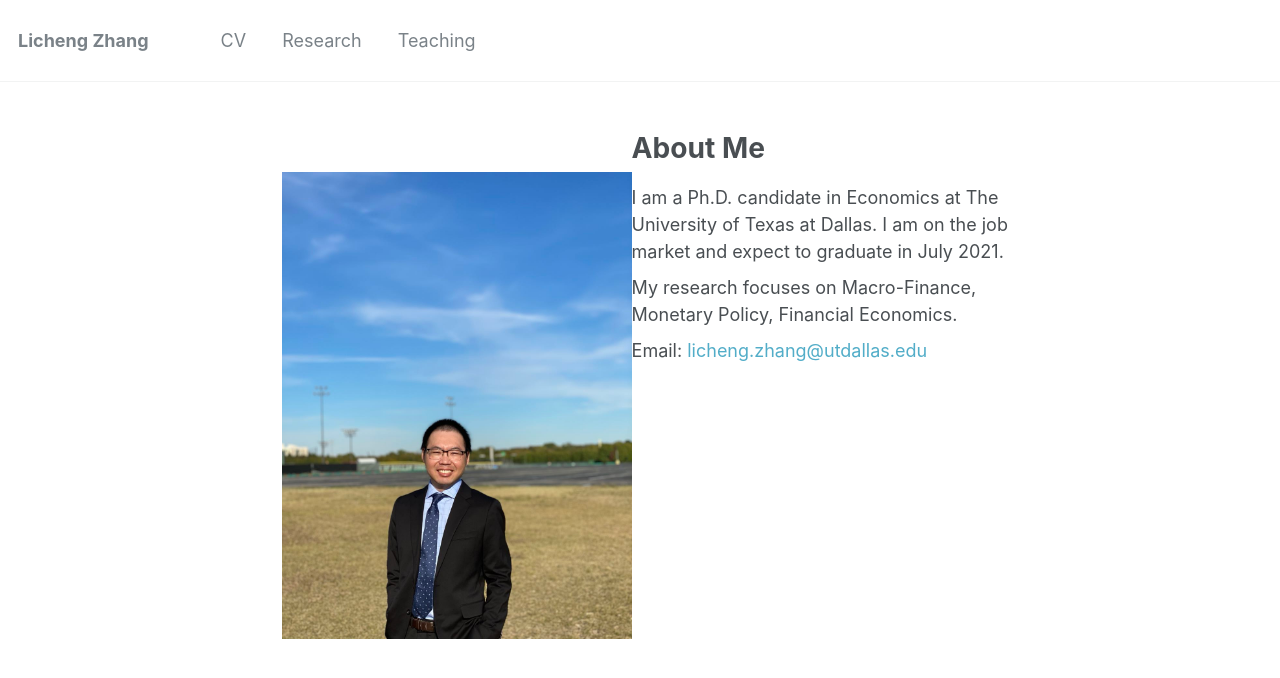
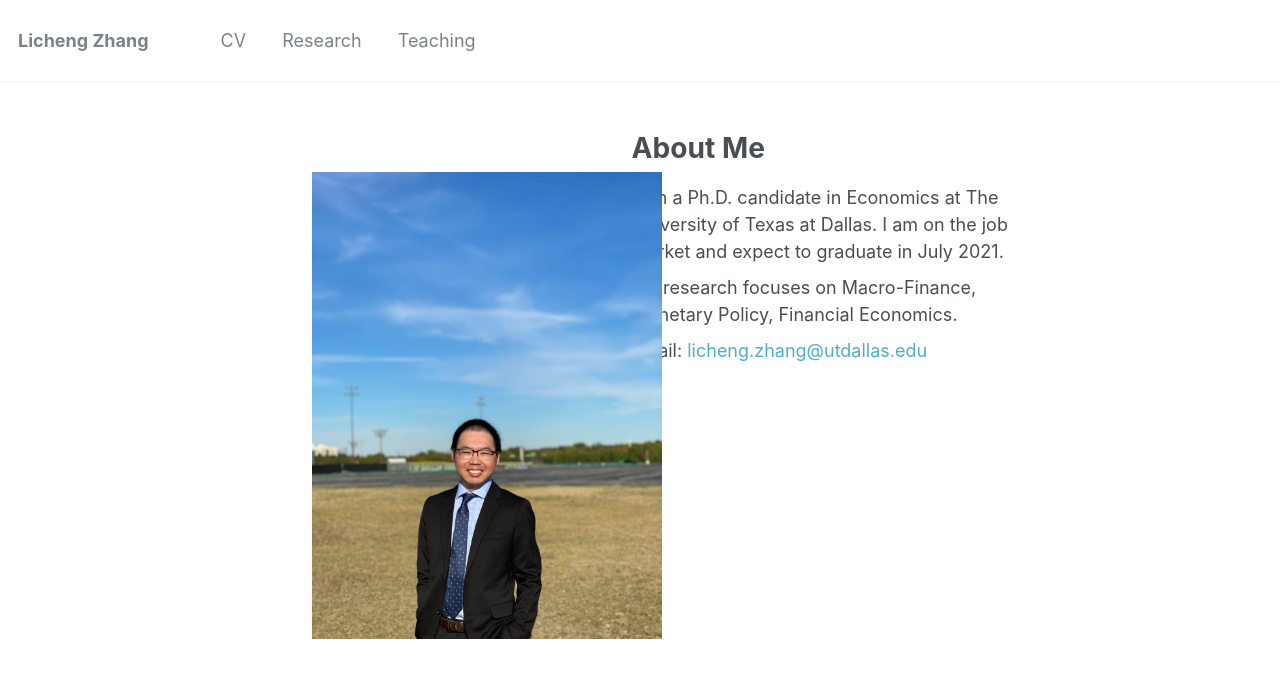
Before and after one commit to lichengzh/lichengzh.github.io, a Jekyll site: the page built from _pages/about.md, in a window 1280 px wide. Shown: the top 678 px of the page. Built offline with Jekyll 4.4.1, drawn with Linux system fonts in a browser that asks for light colours.

Commit message:
Update about.md

```diff
--- a/_pages/about.md
+++ b/_pages/about.md
@@ -8,7 +8,7 @@ redirect_from:
   - /about.html
 ---
 
-<div style= "float:left;position: relative; top: 40px;">
+<div style= "float:left;position: relative; top: 40px;left: 30px;">
   <img src="https://lichengzh.github.io/files/IMG_3759.JPG?raw=true" alt="Photo" style="width: 350px;"/>
 </div>
 
```
